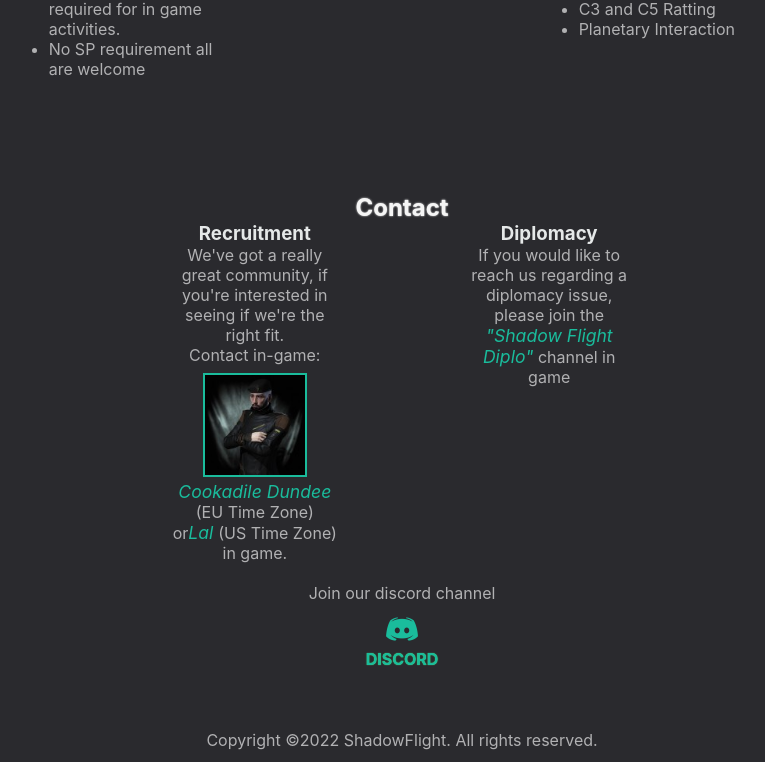
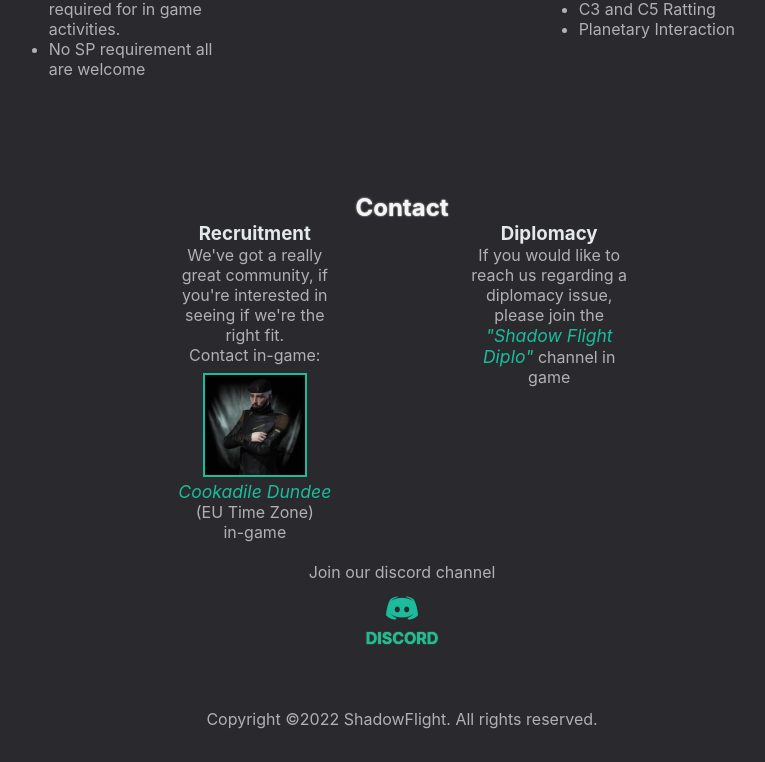
Before and after one commit to phellwege/shadowflight, a React (Create React App) app in the folder shadowflight/: page / in a window 1280 px wide. Shown: the part 588-1350 px from the top of the page, without its empty margins (238-1003 px from the left). After the commit the page ends 1329 px from the top, so only its background shows below. Built offline with nearby package versions, Linux system fonts and the light colour scheme; a web font is replaced by a local one.

Commit message:
changed contact section

```diff
--- a/shadowflight/src/components/Contact.js
+++ b/shadowflight/src/components/Contact.js
@@ -23,9 +23,7 @@ export default () => {
                                 <span id='in_game'>Cookadile Dundee</span>
                                 <p>(EU Time Zone)
                                 <br/>
-                                or
-                                <span id='in_game'>Lal </span>
-                                (US Time Zone) in game.</p>
+                                in-game</p>
                             </div>
                     </div>
                     <div id='inner-div'>
--- a/shadowflight/src/components/NavBar.js
+++ b/shadowflight/src/components/NavBar.js
@@ -126,7 +126,7 @@ const NavBar = () => {
                     )}
                     </button>
                         <ul className={`menuNav ${navbarOpen ? " showMenu" : ""}`}>
-                            <li><a class="active" href="#headspace" onClick={() => closeMenu()}>Home</a></li>
+                            <li><a class="active" href="/" onClick={() => closeMenu()}>Home</a></li>
                             <div className="Mode" id='menu_toggle' onClick={() => closeMenu()}>
                                 <Toggle toggled={toggled} onClick={handleClick} />
                                 {theme.mode === 'dark' ? "Light Mode" : "Dark Mode"}
@@ -134,6 +134,7 @@ const NavBar = () => {
                             <li><a href="https://seat.seachest.net/home" target="_blank" onClick={() => closeMenu()}>Seat Login</a></li>
                             <li><a href="https://path.shadowflight.org/map/MQ%3D%3D" target="_blank" onClick={() => closeMenu()}>Pathfinder</a></li>
                             <li><a href="#About" onClick={() => closeMenu()}>About</a></li>
+                            <li><a href="/NewBroLinks" onClick={() => closeMenu()}>NewBro Links</a></li>
                             <li><a href="#Contact" onClick={() => closeMenu()}>Contact Us</a></li>
                             <a href='https://discord.gg/xUnv7yZV'><img src={Discord} id='discordLogo'/><br/>Discord</a>
                             <img src={Stratios} id='Stratios'/>
--- a/shadowflight/src/views/Home.js
+++ b/shadowflight/src/views/Home.js
@@ -1,7 +1,7 @@
 import React from 'react';
 import NavBar from '../components/NavBar';
-import Header from '../components/Head'
-import Footer from '../components/Footer'
+import Header from '../components/Head';
+import Footer from '../components/Footer';
 import Contact from '../components/Contact';
 import About from '../components/About';
 import '../Main.css'
--- a/shadowflight/src/views/NewBroLinks.js
+++ b/shadowflight/src/views/NewBroLinks.js
@@ -1,11 +1,14 @@
 import NavBar from '../components/NavBar'
-
+import Header from '../components/Head'
+import Footer from '../components/Footer'
 export default () => {
 
     return (
         <>
             <div id="background">
+                <Header/>
                 <NavBar/>
+                <Footer/>
             </div>
         </>
     )
```
